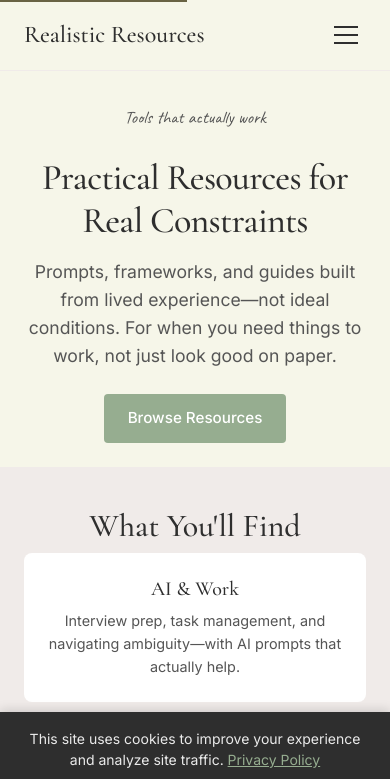
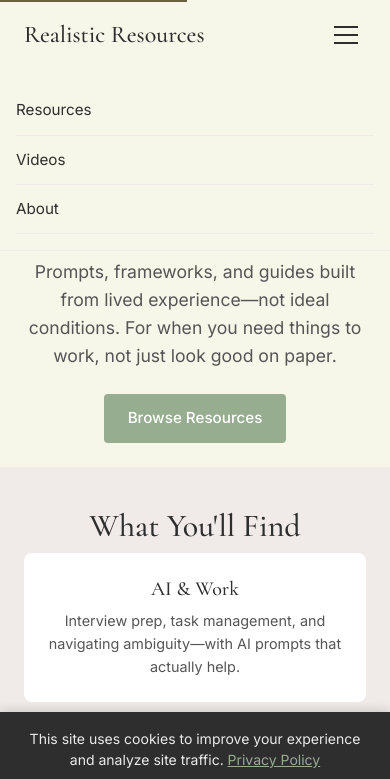
Before and after one commit to emma-scher/realistic-resources-website, a plain HTML site: page index.html in a window 390 px wide. Both pictures are taken after a click on the button "Toggle menu". Shown: the top 779 px of the page. Drawn offline with nearby package versions, Linux system fonts and the light colour scheme.

Commit message:
Fix mobile menu toggle by matching CSS class to JS
CSS used .nav-menu.active but JS toggled .is-open, so the
menu never appeared on mobile. Updated CSS to .nav-menu.is-open.

Co-Authored-By: Claude Opus 4.5 <noreply@anthropic.com>

```diff
--- a/styles.css
+++ b/styles.css
@@ -791,7 +791,7 @@ a:hover {
         border-bottom: 1px solid var(--color-cream);
     }
 
-    .nav-menu.active {
+    .nav-menu.is-open {
         display: flex;
     }
 
```
